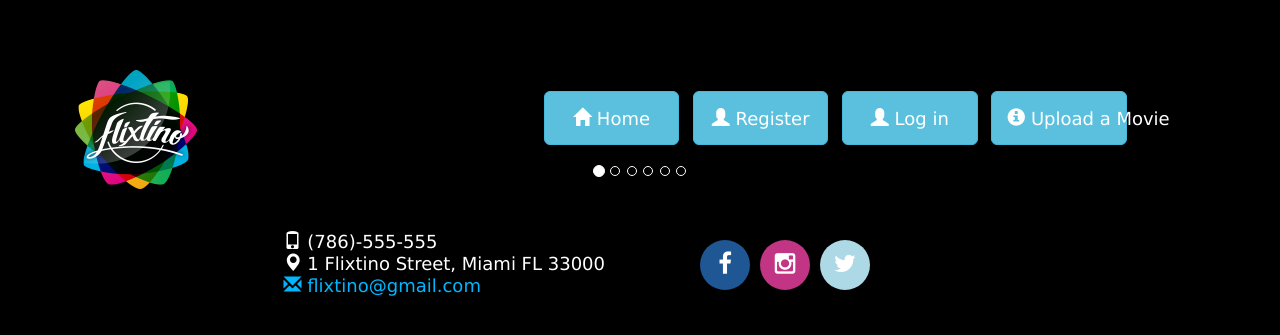
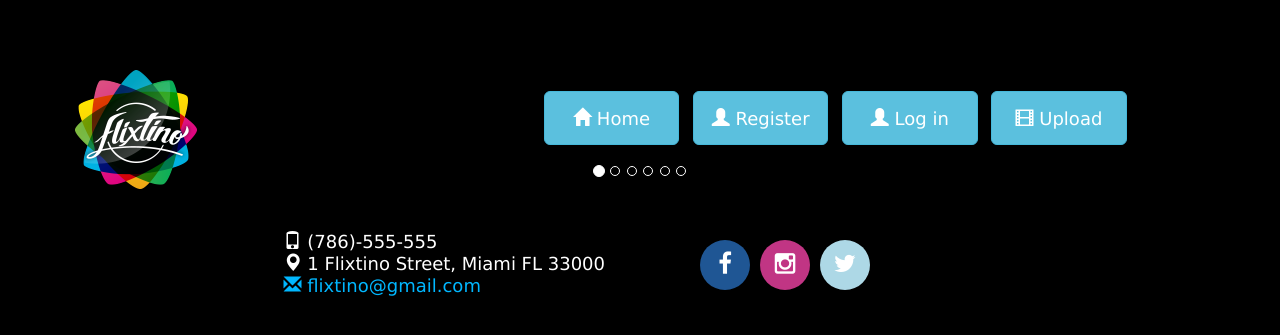
Before and after one commit to HDOSURREGO/Project2_Ironhack, a Node server app: page / in a window 1280 px wide. Shown: the top 335 px of the page. Run offline with Node 20, Linux system fonts and the light colour scheme; data that the repository does not hold is empty; some libraries are stand-ins or nearby versions.

Commit message:
frontend changes

```diff
--- a/views/layout.hbs
+++ b/views/layout.hbs
@@ -93,7 +93,7 @@
                               </div>
 
                             <li><a href="../movies/new-movie" class="btn btn-info btn-lg">
-                                 <span class="glyphicon glyphicon-info-sign"></span> Upload a Movie
+                                 <span class="glyphicon glyphicon-film"></span> Upload
                             </a></li>
               </ul>
 
```
